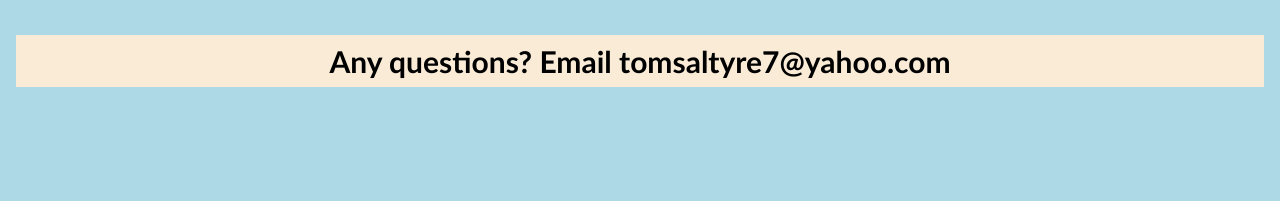
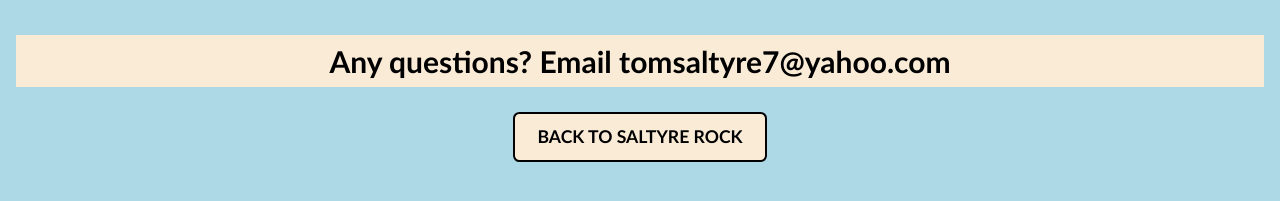
Before and after one commit to Tomsaltyre7/Saltyre-rock, a plain HTML site: page saltyre.html in a window 1280 px wide. Shown: the part 175-376 px from the top of the page. Drawn offline with Linux system fonts and the light colour scheme.

Commit message:
Add return button to Saltyre page

```diff
--- a/saltyre.html
+++ b/saltyre.html
@@ -15,5 +15,11 @@
       </h1>
       <h2>Any questions? Email tomsaltyre7@yahoo.com</h2>
     </header>
+
+    <main>
+      <div class="enter-link">
+        <a class="enter-button" href="index.html">BACK TO SALTYRE ROCK</a>
+      </div>
+    </main>
   </body>
 </html>
```
